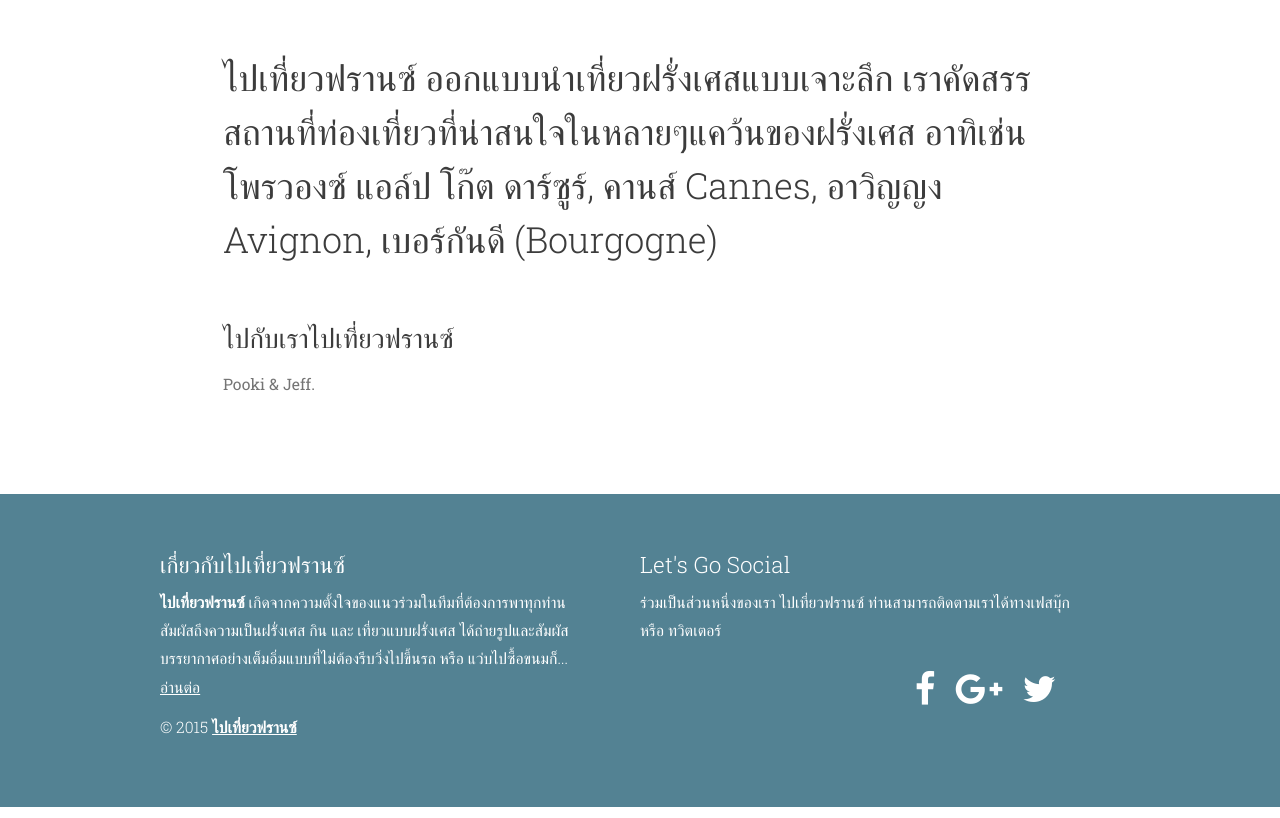
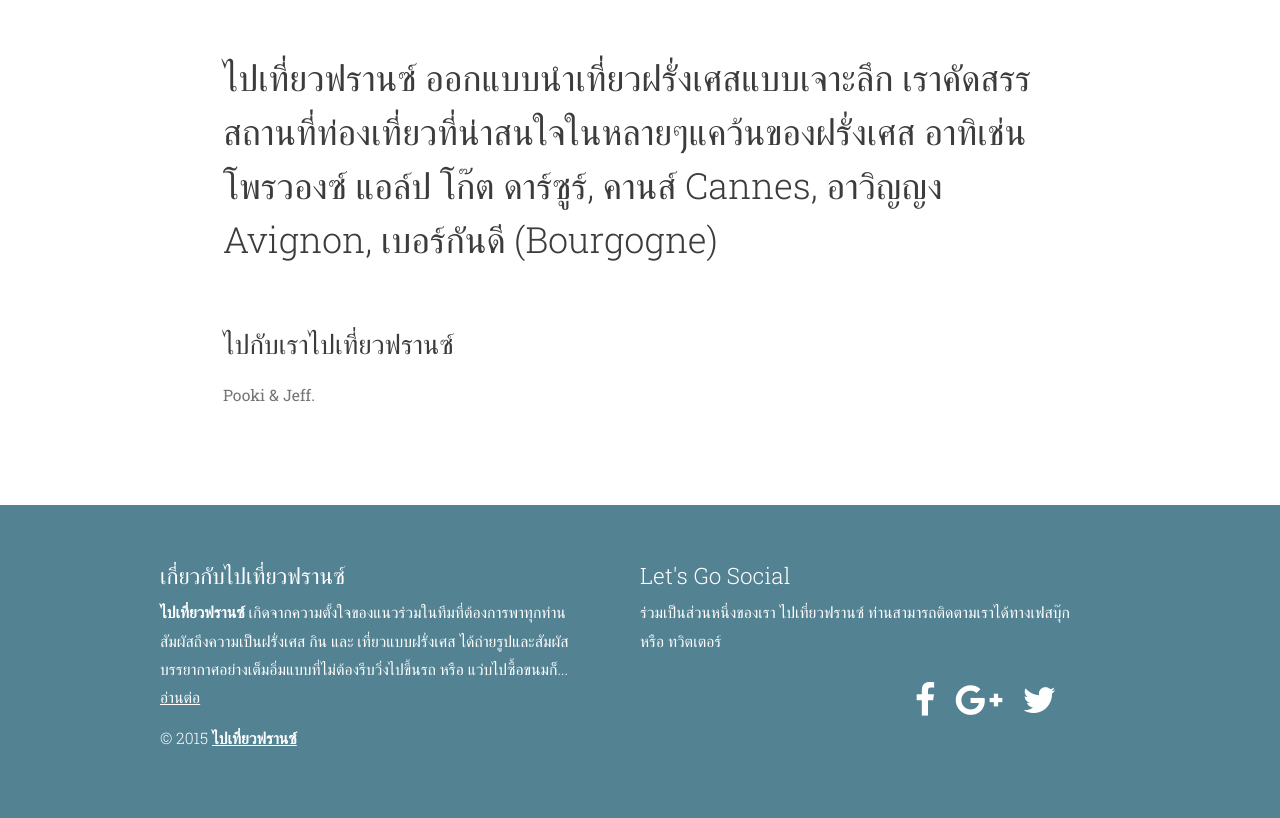
Before and after one commit to paitiewfrance/paitiewfrance.github.io, a Jekyll site: the page built from index.md, in a window 1280 px wide. Shown: the part 762-1580 px from the top of the page. Built offline with Jekyll 4.4.1, drawn with Linux system fonts in a browser that asks for light colours; nearby versions of some CDN libraries; some web fonts are replaced.

Commit message:
line height of h3

```diff
--- a/_sass/typography.scss
+++ b/_sass/typography.scss
@@ -157,7 +157,7 @@ ul li  {
         position: relative;
         font-size: 1.5em;
         font-weight: 300;
-        line-height: 1.35em;
+        line-height: 1.75em;
 
         &:before {
               position: absolute;
```
